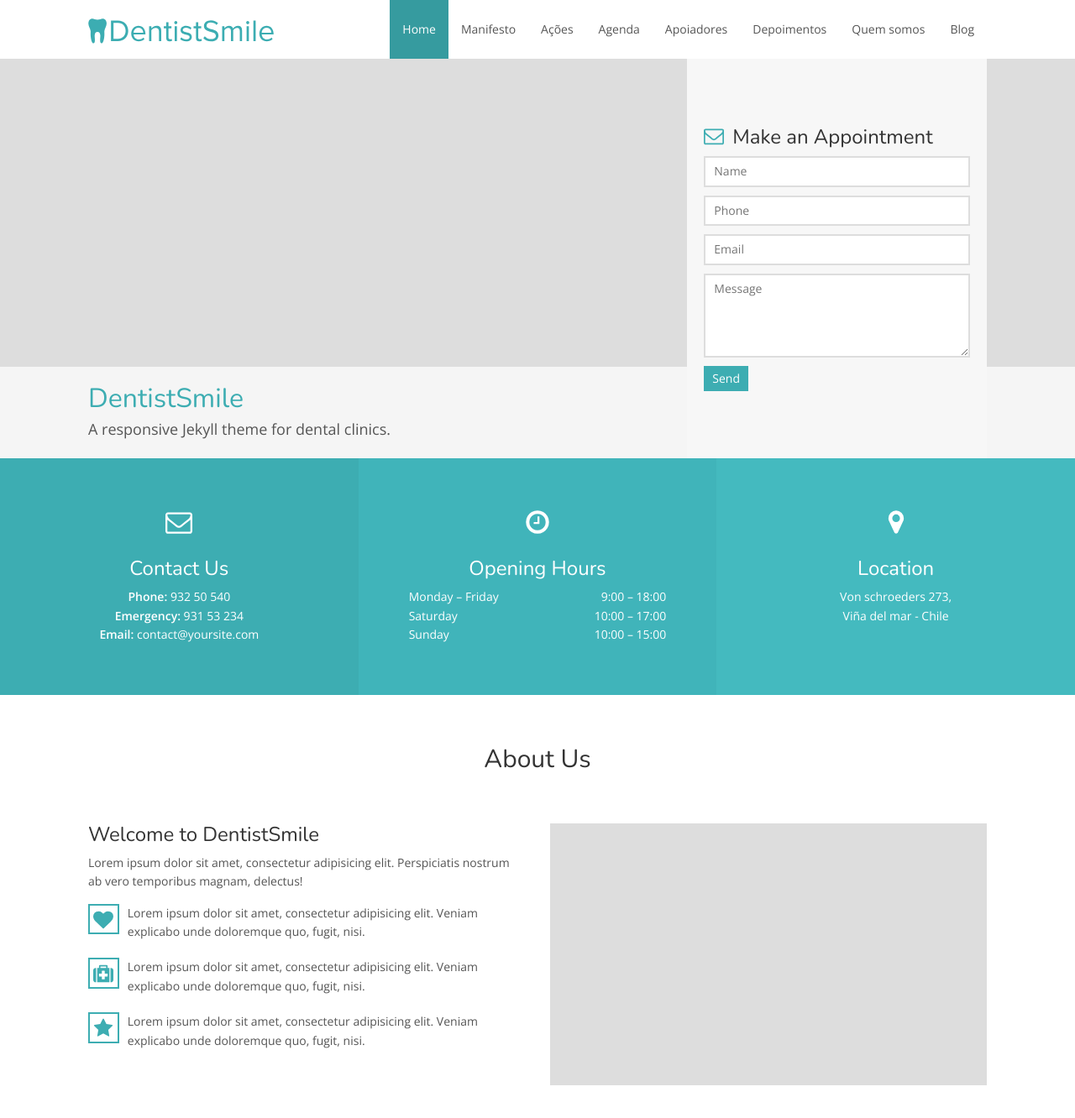
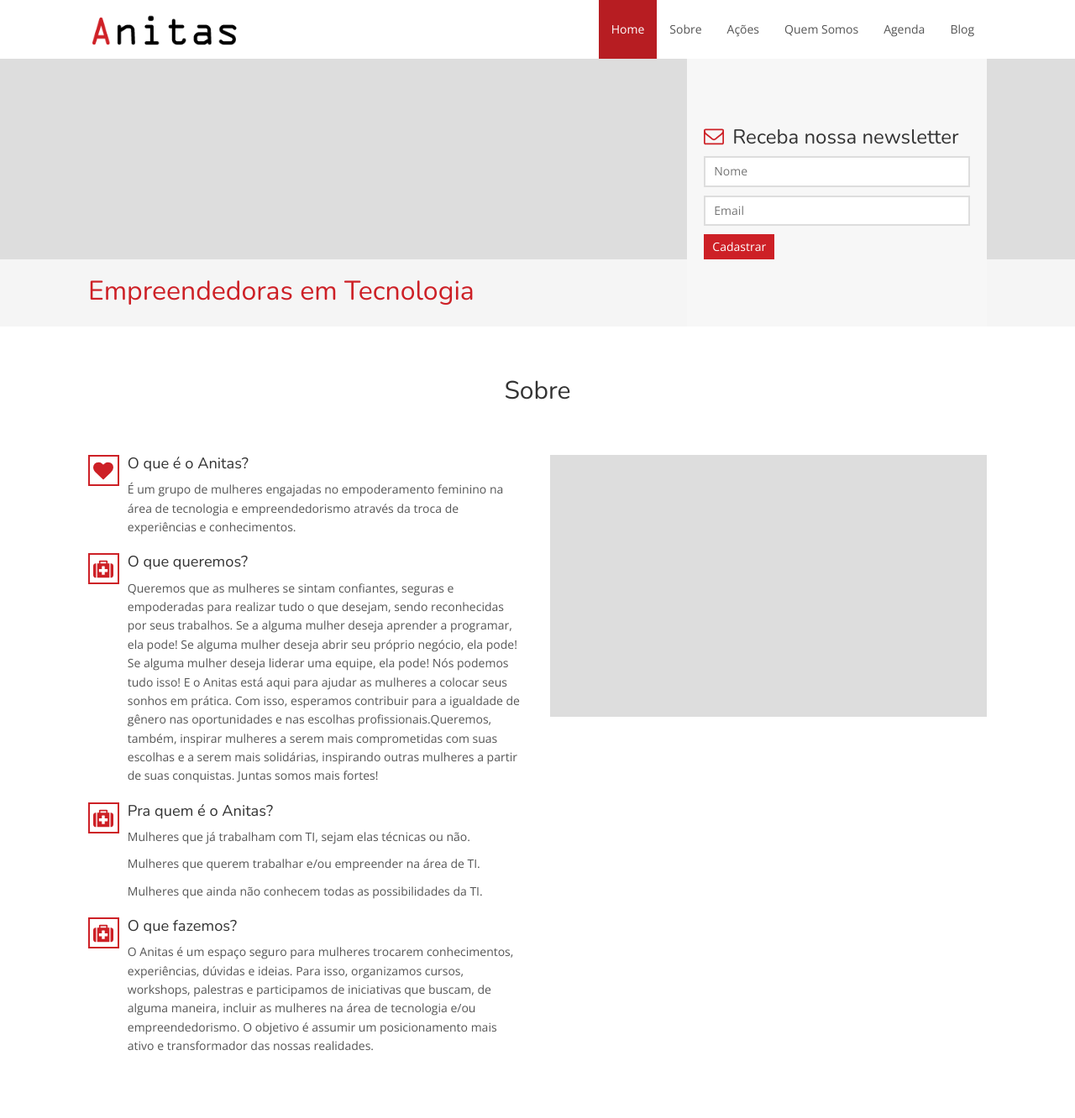
Before and after one commit to anitas/anitas.com.br, a Jekyll site: the page built from index.html, in a window 1280 px wide and 1400 px high. Shown: the top 1332 px of the window at 84% size. Built offline with Jekyll 4.4.1, drawn with Linux system fonts in a browser that asks for light colours; nearby versions of some CDN libraries; some of the changed text lies outside the part shown.

Commit message:
Site Anitas V.01

```diff
--- a/_config.yml
+++ b/_config.yml
@@ -1,15 +1,15 @@
 # Site settings
-title: DentistSmile | Dental Jekyll Theme
+title: Anitas
 description: "A responsive Jekyll theme for dental clinics."
-baseurl: "/anitas.com.br"
-url: "https://anitas.github.io/"
+baseurl: ""
+url: "https://anitas.com.br/"
 logo_url: svg/min/logo.svg
 
 # Hero
 hero:
     hero_img: hero.jpg
-    hero_title: DentistSmile
-    hero_description: A responsive Jekyll theme for dental clinics.
+    hero_title: Empreendedoras em Tecnologia
+    hero_description:
 
 # Contact form
 api_token: # Enter API token here
@@ -45,7 +45,7 @@ skype: skype:obaez_design?userinfo
 feed: yes
 
 # Footer
-copyright: © 2015 DentistSmile - All rights reserved
+copyright: © 2015 Anitas - Todos os direitos reservados
 
 # Build settings
 markdown: kramdown
--- a/_data/team.yml
+++ b/_data/team.yml
@@ -15,9 +15,3 @@
   email: contato@anitas.com.br
   facebook: julia.m.pinto.7
   description: texto
-
-- name: Desirée Maria
-  image: team.jpg
-  email: contato@anitas.com.br
-  facebook: julia.m.pinto.7
-  description: texto
--- a/_includes/header.html
+++ b/_includes/header.html
@@ -9,19 +9,17 @@
                 <span class="icon-bar"></span>
                 <span class="icon-bar"></span>
             </button>
-            <a class="navbar-brand scroll" href="#top"><img src="{{ site.logo_url }}" alt="{{ site.title }}"></a>
+            <a class="navbar-brand scroll" href="#top"><img src="images/logo-anitas-site.png" alt="{{ site.title }}"></a>
         </div>
 
         <!-- Collect the nav links, forms, and other content for toggling -->
         <div class="collapse navbar-collapse scrollspy" id="bs-example-navbar-collapse-1">
             <ul class="nav navbar-nav navbar-right">
                 <li><a class="scroll" href="#top">Home</a></li>
-                <li><a class="scroll" href="#manifesto">Manifesto</a></li>
+                <li><a class="scroll" href="#sobre">Sobre</a></li>
                 <li><a class="scroll" href="#acoes">Ações</a></li>
+                <li><a class="scroll" href="#quem-somos">Quem Somos</a></li>
                 <li><a class="scroll" href="#agenda">Agenda</a></li>
-                <li><a class="scroll" href="#apoiadores">Apoiadores</a></li>
-                <li><a class="scroll" href="#depoimentos">Depoimentos</a></li>
-                <li><a class="scroll" href="#quem-somos">Quem somos</a></li>
                 <li><a class="scroll" href="#blog">Blog</a></li>
             </ul>
         </div>
--- a/_scss/utils/_config.scss
+++ b/_scss/utils/_config.scss
@@ -28,7 +28,7 @@ $alabaster: #f7f7f7;
 $pelorous: #3dadb2;
 
 /* Color usage */
-$colorPrimary: $pelorous;
+$colorPrimary: #CD2026;
 $colorHeading: $grey;
 $colorBase: $greyLight;
 $colorBg: $alabaster;
--- a/index.html
+++ b/index.html
@@ -2,7 +2,7 @@
 layout: default
 ---
 
-<!-- Start Hero -->
+<!-- Início Home -->
 <div class="hero" style="background: url('{{ site.baseurl }}/img/{{ site.hero.hero_img }}') no-repeat; background-size: cover;">
     <div class="hero-content">
         <div class="container-fluid">
@@ -16,79 +16,29 @@ layout: default
     <div class="container-fluid">
 
         <div class="col-sm-6 col-sm-offset-6 col-md-4 col-md-offset-8 form">
-            <h3><svg class="icon icon-envelope-o"><use xlink:href="#icon-envelope-o"></use></svg>Make an Appointment</h3>
+            <h3><svg class="icon icon-envelope-o"><use xlink:href="#icon-envelope-o"></use></svg>Receba nossa newsletter</h3>
             <form action="https://getsimpleform.com/messages?form_api_token={{ site.api_token }}" method="post">
                 <div class="form-field">
-                    <input name="name" type="text" placeholder="Name" required>
-                </div>
-                <div class="form-field">
-                    <input name="phone" type="tel" placeholder="Phone" required>
+                    <input name="name" type="text" placeholder="Nome" required>
                 </div>
                 <div class="form-field">
                     <input name="email" type="email" placeholder="Email" required>
                 </div>
-                <div class="form-field">
-                    <textarea name="comments" placeholder="Message" required></textarea>
-                </div>
-                <input type="submit" class="btn btn-default" value="Send">
+                <input type="submit" class="btn btn-default" value="Cadastrar">
             </form>
         </div>
 
     </div>
 </div>
-<!-- End Hero -->
+<!-- Final Home -->
 
-<!-- Start 3 columns -->
-<div class="three-shade-col">
-    <div class="col-sm-4">
-        <svg class="icon icon-envelope-o"><use xlink:href="#icon-envelope-o"></use></svg>
-        <h3>Contact Us</h3>
-        <ul>
-            {% if site.contact.phone %}<li><strong>Phone:</strong> {{ site.contact.phone }}</li>{% endif %}
-            {% if site.contact.emergency %}<li><strong>Emergency:</strong> {{ site.contact.emergency }}</li>{% endif %}
-            {% if site.contact.email %}<li><strong>Email:</strong> {{ site.contact.email }}</li>{% endif %}
-        </ul>
-    </div>
-    <div class="col-sm-4">
-        <svg class="icon icon-clock-o"><use xlink:href="#icon-clock-o"></use></svg>
-        <h3>Opening Hours</h3>
-        <table>
-            <tbody>
-                <tr>
-                    <td>Monday – Friday</td>
-                    <td>{{ site.monday_friday }}</td>
-                </tr>
-                <tr>
-                    <td>Saturday</td>
-                    <td>{{ site.saturday }}</td>
-                </tr>
-                <tr>
-                    <td>Sunday</td>
-                    <td>{{ site.sunday }}</td>
-                </tr>
-            </tbody>
-        </table>
-    </div>
-    <div class="col-sm-4">
-        <svg class="icon icon-map-marker"><use xlink:href="#icon-map-marker"></use></svg>
-        <h3>Location</h3>
-            <p>
-                {{ site.contact.address }}
-            </p>
-    </div>
-</div>
-<!-- End 3 columns -->
-
-<!-- Start About -->
-<div id="manifesto" class="about">
+<!-- Início Sobre -->
+<div id="sobre" class="about">
     <div class="container-fluid">
-        <h2 class="section-title">About Us</h2>
+        <h2 class="section-title">Sobre</h2>
 
         <div class="row">
             <div class="col-sm-6">
-                <h3>Welcome to DentistSmile</h3>
-                <p>Lorem ipsum dolor sit amet, consectetur adipisicing elit. Perspiciatis nostrum ab vero temporibus magnam, delectus!</p>
-
                 <div class="media">
                     <div class="media-left">
                         <div class="boxed-icon">
@@ -96,7 +46,8 @@ layout: default
                         </div>
                     </div>
                     <div class="media-body">
-                        <p>Lorem ipsum dolor sit amet, consectetur adipisicing elit. Veniam explicabo unde doloremque quo, fugit, nisi.</p>
+                        <h4>O que é o Anitas?</h4>
+                        <p>É um grupo de mulheres engajadas no empoderamento feminino na área de tecnologia e empreendedorismo através da troca de experiências e conhecimentos.</p>
                     </div>
                 </div>
 
@@ -107,20 +58,37 @@ layout: default
                         </div>
                     </div>
                     <div class="media-body">
-                        <p>Lorem ipsum dolor sit amet, consectetur adipisicing elit. Veniam explicabo unde doloremque quo, fugit, nisi.</p>
+                        <h4>O que queremos?</h4>
+                        <p>Queremos que as mulheres se sintam confiantes, seguras e empoderadas para realizar tudo o que desejam, sendo reconhecidas por seus trabalhos. Se a alguma mulher deseja aprender a programar, ela pode! Se alguma mulher deseja abrir seu próprio negócio, ela pode! Se alguma mulher deseja liderar uma equipe, ela pode! Nós podemos tudo isso! E o Anitas está aqui para ajudar as mulheres a colocar seus sonhos em prática. Com isso, esperamos contribuir para a igualdade de gênero nas oportunidades e nas escolhas profissionais.Queremos, também, inspirar mulheres a serem mais comprometidas com suas escolhas e a serem mais solidárias, inspirando outras mulheres a partir de suas conquistas. Juntas somos mais fortes!</p>
                     </div>
                 </div>
 
                 <div class="media">
                     <div class="media-left">
                         <div class="boxed-icon">
-                            <svg class="icon icon-star"><use xlink:href="#icon-star"></use></svg>
+                            <svg class="icon icon-medkit"><use xlink:href="#icon-medkit"></use></svg>
                         </div>
                     </div>
                     <div class="media-body">
-                        <p>Lorem ipsum dolor sit amet, consectetur adipisicing elit. Veniam explicabo unde doloremque quo, fugit, nisi.</p>
+                        <h4>Pra quem é o Anitas?</h4>
+                        <p>Mulheres que já trabalham com TI, sejam elas técnicas ou não.</p>
+                        <p>Mulheres que querem trabalhar e/ou empreender na área de TI.</p>
+                        <p>Mulheres que ainda não conhecem todas as possibilidades da TI.</p>
                     </div>
                 </div>
+                <div class="media">
+                    <div class="media-left">
+                        <div class="boxed-icon">
+                            <svg class="icon icon-medkit"><use xlink:href="#icon-medkit"></use></svg>
+                        </div>
+                    </div>
+                    <div class="media-body">
+                        <h4>O que fazemos?</h4>
+                        <p>O Anitas é um espaço seguro para mulheres trocarem conhecimentos, experiências, dúvidas e ideias. Para isso, organizamos cursos, workshops, palestras e participamos de iniciativas que buscam, de alguma maneira, incluir as mulheres na área de tecnologia e/ou empreendedorismo. O objetivo é assumir um posicionamento mais ativo e transformador das nossas realidades.</p>
+                    </div>
+                </div>
+
+
             </div>
             <div class="col-sm-6">
                 <img src="img/about.jpg" alt="...">
@@ -128,31 +96,31 @@ layout: default
         </div>
     </div>
 </div>
-<!-- End About -->
+<!-- Final Sobre -->
 
-<!-- Start Treatments -->
+<!-- Início Ações -->
 <div id="acoes" class="treatments">
     <div class="container-fluid">
         <h2 class="section-title">Ações</h2>
 
         <div class="row">
-            {% for treatment in site.data.treatments %}
+            {% for acoes in site.data.acoes %}
                 <div class="col-sm-6 col-md-4">
                     <div class="icon-box">
-                        <svg class="icon {{ treatment.icon }}"><use xlink:href="#{{ treatment.icon }}"></use></svg>
-                        <h4>{{ treatment.title }}</h4>
-                        <p>{{ treatment.description }}</p>
+                        <svg class="icon {{ acoes.icon }}"><use xlink:href="#{{ acoes.icon }}"></use></svg>
+                        <h4>{{ acoes.title }}</h4>
+                        <p>{{ acoes.description }}</p>
                     </div>
                 </div>
             {% endfor %}
         </div>
     </div>
 </div>
-<!-- End Treatments -->
+<!-- Final Ações -->
 
-<!-- Start Our team -->
-<div id="team" class="team">
-    <h2 class="section-title">Our Team</h2>
+<!-- Início Quem Somos -->
+<div id="quem-somos" class="team">
+    <h2 class="section-title">Quem Somos</h2>
     <div id="team-carousel">
     {% for member in site.data.team %}
         <div class="expandable-box">
@@ -169,51 +137,10 @@ layout: default
     {% endfor %}
     </div>
 </div>
-<!-- End Our team -->
-
-<!-- Start Testimonials -->
-<div id="testimonials" class="testimonials parallax" style="background-image: url('{{ site.baseurl }}/img/{{ site.testimonials.testimonials_img }}');">
-    <div class="overlay-container">
-        <div class="overlay"></div>
-        <div class="container-fluid">
-            <div id="testimonial-carousel">
-                {% for testimonial in site.data.testimonials %}
-                    <div class="testimonial-item">
-                        <svg class="icon icon-quote-left"><use xlink:href="#icon-quote-left"></use></svg>
-                        <blockquote>
-                            <p>{{ testimonial.description }}</p>
-                            <footer>
-                                {{ testimonial.name }}
-                                <small>{{ testimonial.title }}</small>
-                            </footer>
-                        </blockquote>
-                    </div>
-                {% endfor %}
-            </div>
-        </div>
-    </div>
-</div>
-<!-- End Testimonials -->
-
-<!-- Start Gallery -->
-<div id="gallery" class="gallery">
-
-    <h2 class="section-title">Gallery</h2>
-
-    {% for images in site.data.gallery %}
-        <a href="{{ site.baseurl }}/img/gallery/large/{{ images.image_large }}" class="gallery-item expandable-box image-link">
-            <div class="expandable-box-top">
-                <img src="{{ site.baseurl }}/img/gallery/thumb/{{ images.image_thumb }}" alt="{{ images.image_alt }}">
-            </div>
-            <div class="expandable-box-bottom">
-                <span><svg class="icon icon-chain"><use xlink:href="#icon-chain"></use></svg></span>
-            </div>
-        </a>
-    {% endfor %}
-
-</div>
-<!-- End Gallery -->
+<!-- Final Quem Somos -->
 
 <!-- Start Map -->
-<div id="location" class="map" data-zoom="{{ site.map.zoom }}" data-address="{{ site.map.address }}" data-address-details="<img src='{{ site.map.address_details }}'>"></div>
+<div id="agenda" class="agenda">
+    <iframe src="https://www.google.com/calendar/embed?height=800&amp;wkst=1&amp;bgcolor=%23ffffff&amp;src=curtacircuitos.com.br_787fmkms4gh1pqvseuhmt9hnps%40group.calendar.google.com&amp;color=%23B1440E&amp;ctz=America%2FSao_Paulo" style="border-width:0" width="100%" height="800" frameborder="0" scrolling="no"></iframe>
+</div>
 <!-- End Map -->
```
Also changed, not shown: TODO.md (added, +12 -0 lines), _data/gallery.yml (deleted, +0 -31 lines), _data/testimonials.yml (deleted, +0 -11 lines), Gemfile.lock, _data/acoes.yml (renamed from _data/treatments.yml), css/main.css, favicon.png, images/logo-anitas-site.png (added), 1 other file.
